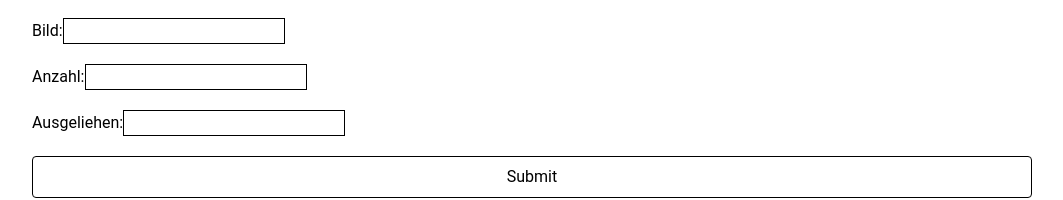
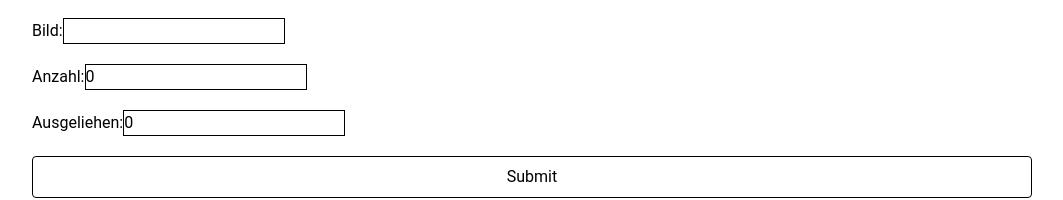
Before and after one commit to Oscar-Hirsch/fullstack, a React (Vite) app in the folder frontend/: page /newBook in a window 1280 px wide. Shown: the part 252-452 px from the top of the page, without its empty margins (108-1171 px from the left). Built offline with nearby package versions, Linux system fonts and the light colour scheme; no server answers.

Commit message:
Bugfix to display the totalBookedAmount and totalAmount in the bookForm. DefaultValue was changed to value to achieve this

```diff
--- a/frontend/src/components/BookCard.tsx
+++ b/frontend/src/components/BookCard.tsx
@@ -8,8 +8,8 @@ type BookCardProps = {
 };
 
 export default function BookCard({ book }: BookCardProps) {
+  const navigate = useNavigate();
   const totalAvailable: number = book.totalAmount - book.totalBookedAmount;
-  const navigate = useNavigate();
 
   return (
     <div className="flex flex-col items-center justify-between p-5 rounded-[5px] h-100 bg-white shadow-2xl">
@@ -21,8 +21,10 @@ export default function BookCard({ book }: BookCardProps) {
         />
         <p>Titel: {book.title}</p>
         <p> Autor: {book.author}</p>
-        <Label styling={totalAvailable > 0 ? "bg-[#8EB19D]" : "bg-[#DA627D]"}
-               stringLabel={totalAvailable > 0 ? "Verfügbar" : "Nicht verfügbar"}></Label>
+        <Label
+          styling={totalAvailable > 0 ? "bg-[#8EB19D]" : "bg-[#DA627D]"}
+          stringLabel={totalAvailable > 0 ? "Verfügbar" : "Nicht verfügbar"}
+        ></Label>
       </div>
       <ButtonComponent
         label={"Details"}
--- a/frontend/src/components/pages/EditAddBookForm.tsx
+++ b/frontend/src/components/pages/EditAddBookForm.tsx
@@ -17,8 +17,8 @@ export default function EditAddBookForm(props: EditAddBookFormProps) {
     author: "",
     summary: "",
     image: "",
-    totalAmount: null,
-    totalBookedAmount: null,
+    totalAmount: 0,
+    totalBookedAmount: 0,
   });
 
   useEffect(() => {
@@ -66,7 +66,7 @@ export default function EditAddBookForm(props: EditAddBookFormProps) {
             type={"number"}
             onChange={handleOnChange}
             className={formstyle}
-            defaultValue={book.isbn || undefined}
+            value={book.isbn || undefined}
             disabled={!!isbn}
           />
         </label>
@@ -77,7 +77,7 @@ export default function EditAddBookForm(props: EditAddBookFormProps) {
             type={"string"}
             onChange={handleOnChange}
             className={formstyle}
-            defaultValue={book.title}
+            value={book.title}
           />
         </label>
         <label>
@@ -87,7 +87,7 @@ export default function EditAddBookForm(props: EditAddBookFormProps) {
             type={"string"}
             onChange={handleOnChange}
             className={formstyle}
-            defaultValue={book.author}
+            value={book.author}
           />
         </label>
         <label>
@@ -97,7 +97,7 @@ export default function EditAddBookForm(props: EditAddBookFormProps) {
             type={"string"}
             onChange={handleOnChange}
             className={formstyle}
-            defaultValue={book.summary}
+            value={book.summary}
           />
         </label>
         <label>
@@ -107,7 +107,7 @@ export default function EditAddBookForm(props: EditAddBookFormProps) {
             type={"string"}
             onChange={handleOnChange}
             className={formstyle}
-            defaultValue={book.image}
+            value={book.image}
           />
         </label>
         <label>
@@ -117,7 +117,7 @@ export default function EditAddBookForm(props: EditAddBookFormProps) {
             type={"number"}
             onChange={handleOnChange}
             className={formstyle}
-            defaultValue={book.totalAmount || undefined}
+            value={String(book.totalAmount)}
           />
         </label>
         <label>
@@ -127,7 +127,7 @@ export default function EditAddBookForm(props: EditAddBookFormProps) {
             type={"number"}
             onChange={handleOnChange}
             className={formstyle}
-            defaultValue={book.totalBookedAmount || undefined}
+            value={String(book.totalBookedAmount)}
           />
         </label>
         <ButtonComponent label={"Submit"} />
--- a/frontend/src/types/book/book.ts
+++ b/frontend/src/types/book/book.ts
@@ -4,6 +4,6 @@ export type book = {
     author:string
     summary:string
     image:string
-    totalAmount:number|null
-    totalBookedAmount:number|null
+    totalAmount:number
+    totalBookedAmount:number
 }
```
